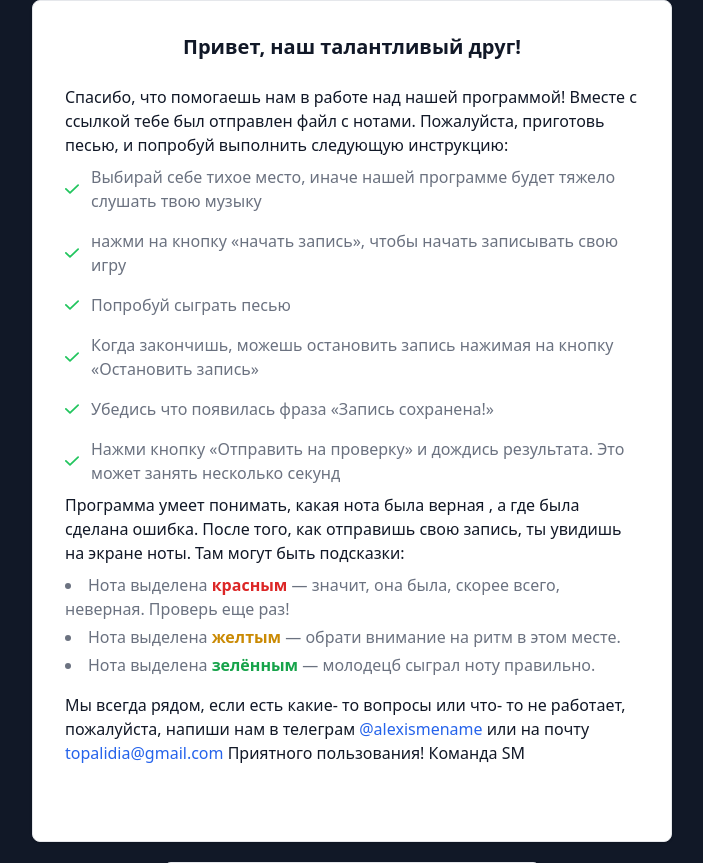
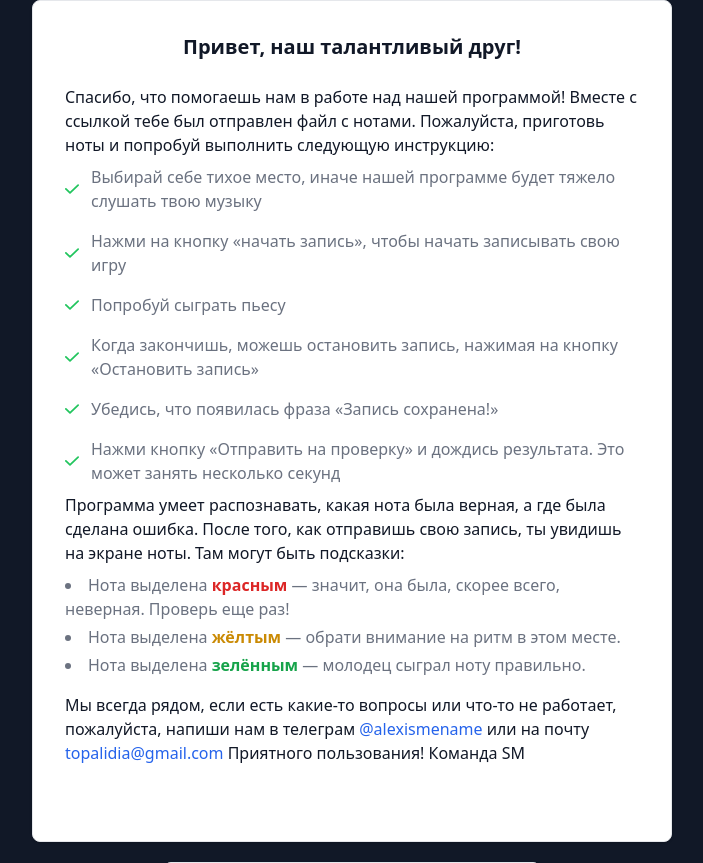
Before and after one commit to SymphonicMasks/symphonic_masks_kids, a Django app: page / in a window 1280 px wide. Shown: the top 863 px of the page, without its empty margins (288-991 px from the left). Run offline with Django 5.2, Linux system fonts and the light colour scheme; parts of the project's set-up code (start-up, migrations or seed data) failed here and were passed over; some libraries are stand-ins or nearby versions.

Commit message:
Reset port 80

```diff
--- a/docker-compose.yml
+++ b/docker-compose.yml
@@ -3,11 +3,11 @@ version: "3"
 services:
   web:
     build: .
-    command: python3 manage.py runserver 0.0.0.0:8000
+    command: python3 manage.py runserver 0.0.0.0:80
     volumes:
       - ./kids_app:/app
     ports:
-      - "8000:80"
+      - "80:80"
     environment:
       - musescoreDirectPNGPath=
       - musicxmlPath=
--- a/kids_app/kids_app/settings.py
+++ b/kids_app/kids_app/settings.py
@@ -138,3 +138,5 @@ MEDIA_ROOT = 'media'
 musescoreDirectPNGPath = os.getenv("musescoreDirectPNGPath", "")
 musicxmlPath = os.getenv("musicxmlPath", "")
 lilypondPath = os.getenv("lilypondPath", "")
+
+SECURE_CROSS_ORIGIN_OPENER_POLICY = None
--- a/kids_app/templates/recorder.html
+++ b/kids_app/templates/recorder.html
@@ -18,10 +18,8 @@
             <h2 class="mb-2 text-xl font-semibold text-gray-900 dark:text-white">Привет, наш талантливый друг!</h2>
             <div class="w-full my-2">
                 <p class="my-2 text-md font-medium text-gray-900 dark:text-white">
-                    Спасибо, что помогаешь нам в работе над нашей программой!
-
-                    Вместе с ссылкой тебе был отправлен файл с нотами. Пожалуйста, приготовь песью, и попробуй выполнить
-                    следующую инструкцию:
+                    Спасибо, что помогаешь нам в работе над нашей программой! Вместе с ссылкой тебе был отправлен файл с
+                    нотами. Пожалуйста, приготовь ноты и попробуй выполнить следующую инструкцию:
                 </p>
                 <ul class="space-y-4 my-2 text-left text-gray-500 dark:text-gray-400">
                     <li class="flex items-center space-x-3 rtl:space-x-reverse">
@@ -38,7 +36,7 @@
                             <path stroke="currentColor" stroke-linecap="round" stroke-linejoin="round" stroke-width="2"
                                   d="M1 5.917 5.724 10.5 15 1.5"/>
                         </svg>
-                        <span>нажми на кнопку «начать запись», чтобы начать записывать свою игру</span>
+                        <span>Нажми на кнопку «начать запись», чтобы начать записывать свою игру</span>
                     </li>
                     <li class="flex items-center space-x-3 rtl:space-x-reverse">
                         <svg class="flex-shrink-0 w-3.5 h-3.5 text-green-500 dark:text-green-400" aria-hidden="true"
@@ -46,7 +44,7 @@
                             <path stroke="currentColor" stroke-linecap="round" stroke-linejoin="round" stroke-width="2"
                                   d="M1 5.917 5.724 10.5 15 1.5"/>
                         </svg>
-                        <span>Попробуй сыграть песью</span>
+                        <span>Попробуй сыграть пьесу</span>
                     </li>
                     <li class="flex items-center space-x-3 rtl:space-x-reverse">
                         <svg class="flex-shrink-0 w-3.5 h-3.5 text-green-500 dark:text-green-400" aria-hidden="true"
@@ -54,7 +52,7 @@
                             <path stroke="currentColor" stroke-linecap="round" stroke-linejoin="round" stroke-width="2"
                                   d="M1 5.917 5.724 10.5 15 1.5"/>
                         </svg>
-                        <span>Когда закончишь, можешь остановить запись нажимая на кнопку «Остановить запись»</span>
+                        <span>Когда закончишь, можешь остановить запись, нажимая на кнопку «Остановить запись»</span>
                     </li>
                     <li class="flex items-center space-x-3 rtl:space-x-reverse">
                         <svg class="flex-shrink-0 w-3.5 h-3.5 text-green-500 dark:text-green-400" aria-hidden="true"
@@ -62,7 +60,7 @@
                             <path stroke="currentColor" stroke-linecap="round" stroke-linejoin="round" stroke-width="2"
                                   d="M1 5.917 5.724 10.5 15 1.5"/>
                         </svg>
-                        <span>Убедись что появилась фраза «Запись сохранена!»</span>
+                        <span>Убедись, что появилась фраза «Запись сохранена!»</span>
                     </li>
                     <li class="flex items-center space-x-3 rtl:space-x-reverse">
                         <svg class="flex-shrink-0 w-3.5 h-3.5 text-green-500 dark:text-green-400" aria-hidden="true"
@@ -74,8 +72,8 @@
                     </li>
                 </ul>
                 <p class="mb-1 my-2 text-md font-medium text-gray-900 dark:text-white">
-                    Программа умеет понимать, какая нота была верная , а где была сделана ошибка.
-                    После того, как отправишь свою запись, ты увидишь на экране ноты. Там могут быть подсказки:
+                    Программа умеет распознавать, какая нота была верная, а где была сделана ошибка. После того, как
+                    отправишь свою запись, ты увидишь на экране ноты. Там могут быть подсказки:
                 </p>
                 <ul class="space-y-1 my-2 text-gray-500 list-disc list-inside dark:text-gray-400">
                     <li>
@@ -83,11 +81,11 @@
                         всего, неверная. Проверь еще раз!
                     </li>
                     <li>
-                        Нота выделена <span class="font-semibold text-yellow-600">желтым</span> — обрати внимание на
+                        Нота выделена <span class="font-semibold text-yellow-600">жёлтым</span> — обрати внимание на
                         ритм в этом месте.
                     </li>
                     <li>
-                        Нота выделена <span class="font-semibold text-green-600">зелённым</span> — молодецб сыграл ноту
+                        Нота выделена <span class="font-semibold text-green-600">зелённым</span> — молодец сыграл ноту
                         правильно.
                     </li>
                 </ul>
@@ -95,7 +93,7 @@
 
             <p class="mb-1 text-md font-medium text-gray-900 dark:text-white">
 
-                Мы всегда рядом, если есть какие- то вопросы или что- то не работает, пожалуйста, напиши нам в телеграм
+                Мы всегда рядом, если есть какие-то вопросы или что-то не работает, пожалуйста, напиши нам в телеграм
                 <a href="https://t.me/Alexismename"
                    class="font-medium text-blue-600 dark:text-blue-500 hover:underline">@alexismename</a>
                 или на почту
@@ -137,7 +135,8 @@
                 <span class="sr-only">Loading...</span>
             </div>
             <div id="isSaved" class="hidden" role="status">
-                <p class="mt-2 text-sm text-green-600 dark:text-green-500"><span class="font-medium">Запись сохранена!</span></p>
+                <p class="mt-2 text-sm text-green-600 dark:text-green-500"><span
+                        class="font-medium">Запись сохранена!</span></p>
             </div>
             <audio src="" id="audioElement" controls></audio>
             {% if errors %}
```
